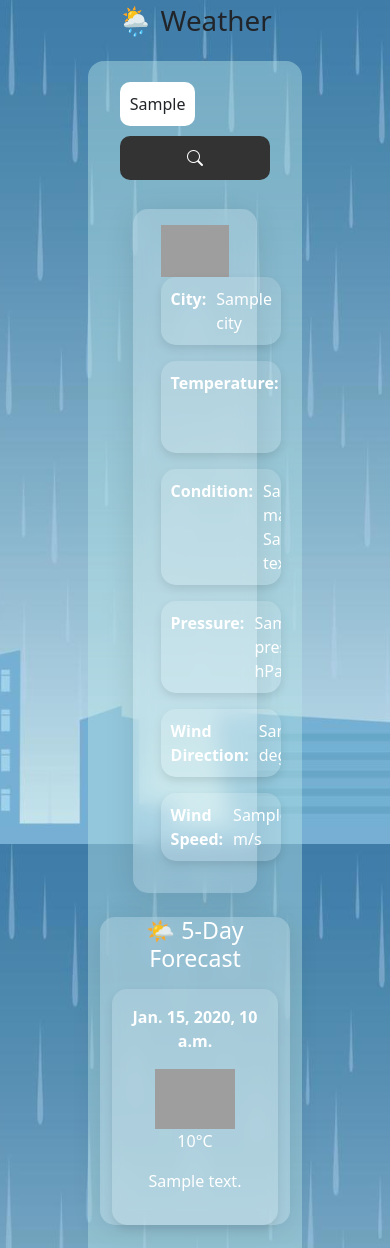
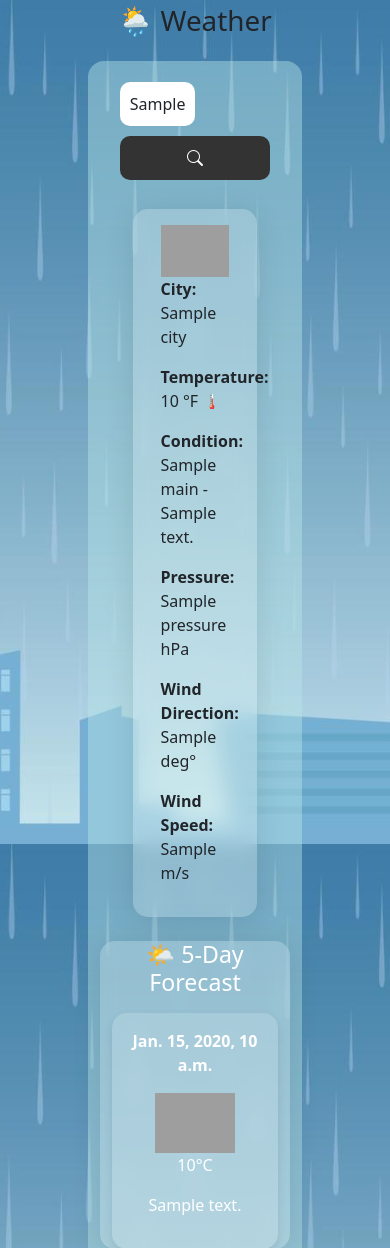
Before and after one commit to nitinsendhav/mosam, a Django app: template templates/index.html in a window 390 px wide. Shown: the top 1248 px of the page. Run offline with Django 5.2, Linux system fonts and the light colour scheme; the template is opened without the code that fills it: most values are stand-ins (such as "Sample title", 1, 10 or a date in 2020); grey boxes are pictures that could not be loaded.

Commit message:
initial commit

```diff
--- a/static/css/style.css
+++ b/static/css/style.css
@@ -72,7 +72,7 @@ body{
     box-shadow: 0 4px 10px rgba(0,0,0,0.1);
 }
 
-.col-md-8 p{
+/* .col-md-8 p{
     display: flex;
     overflow-x: auto;
     gap: 10px;
@@ -86,7 +86,7 @@ body{
     min-width: 120px;
     color: white;
     box-shadow: 0 4px 10px rgba(0,0,0,0.1);
-}
+} */
 
 
 @media (max-width: 600px) {
```
